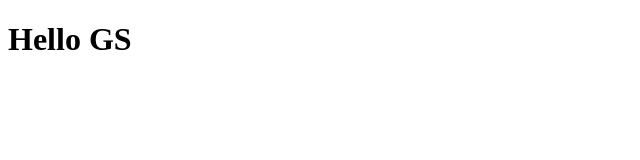
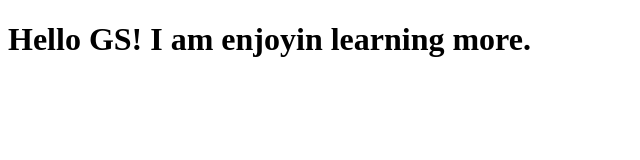
Before and after one commit to gauaimes/coursera-test, a plain HTML site: page site/index.html in a window 1280 px wide. Shown: the whole page, without its empty margins (0-640 px from the left). Drawn offline with Linux system fonts and the light colour scheme.

Commit message:
Small addition to our page content.

```diff
--- a/site/index.html
+++ b/site/index.html
@@ -6,6 +6,6 @@
 	<title>Hello GS</title>
 </head>
 <body>
-<h1> Hello GS </h1>
+<h1> Hello GS! I am enjoyin learning more. </h1>
 </body>
 </html>
```
